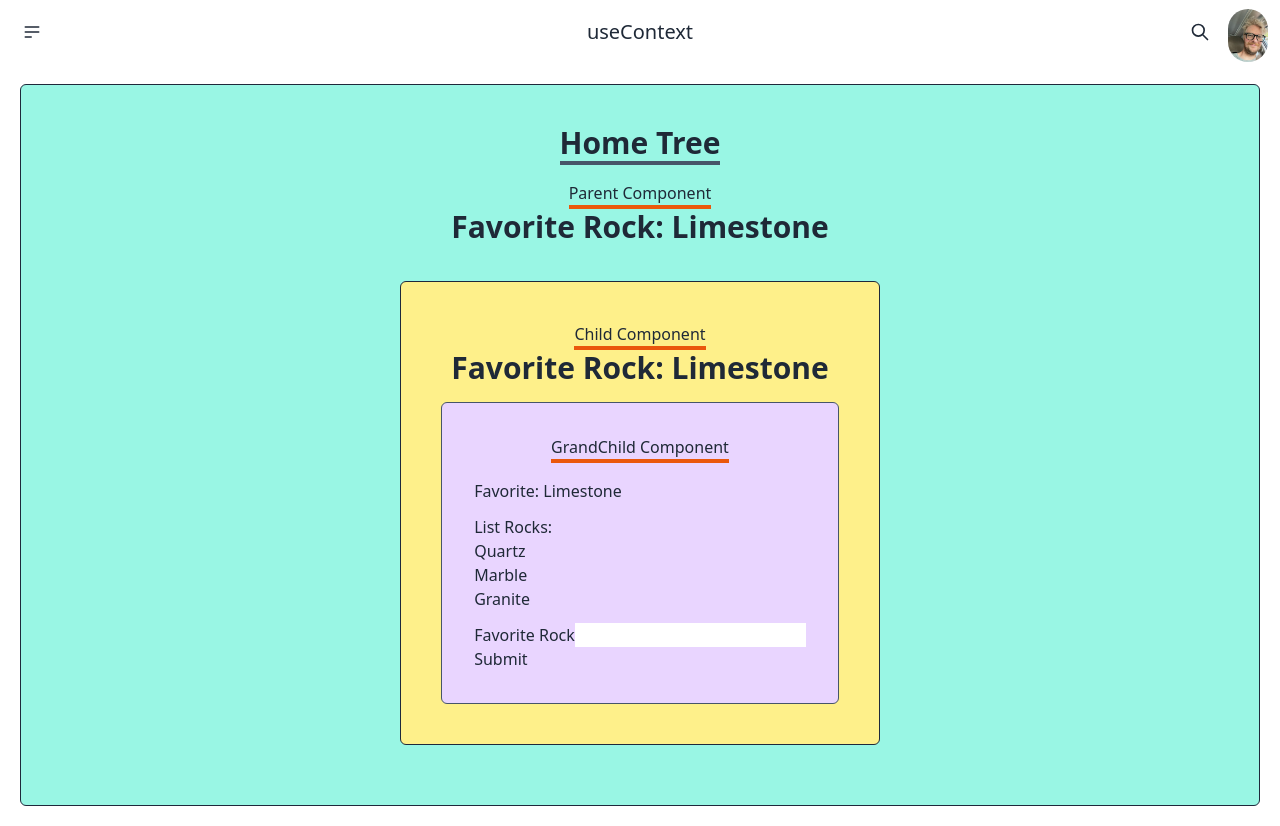
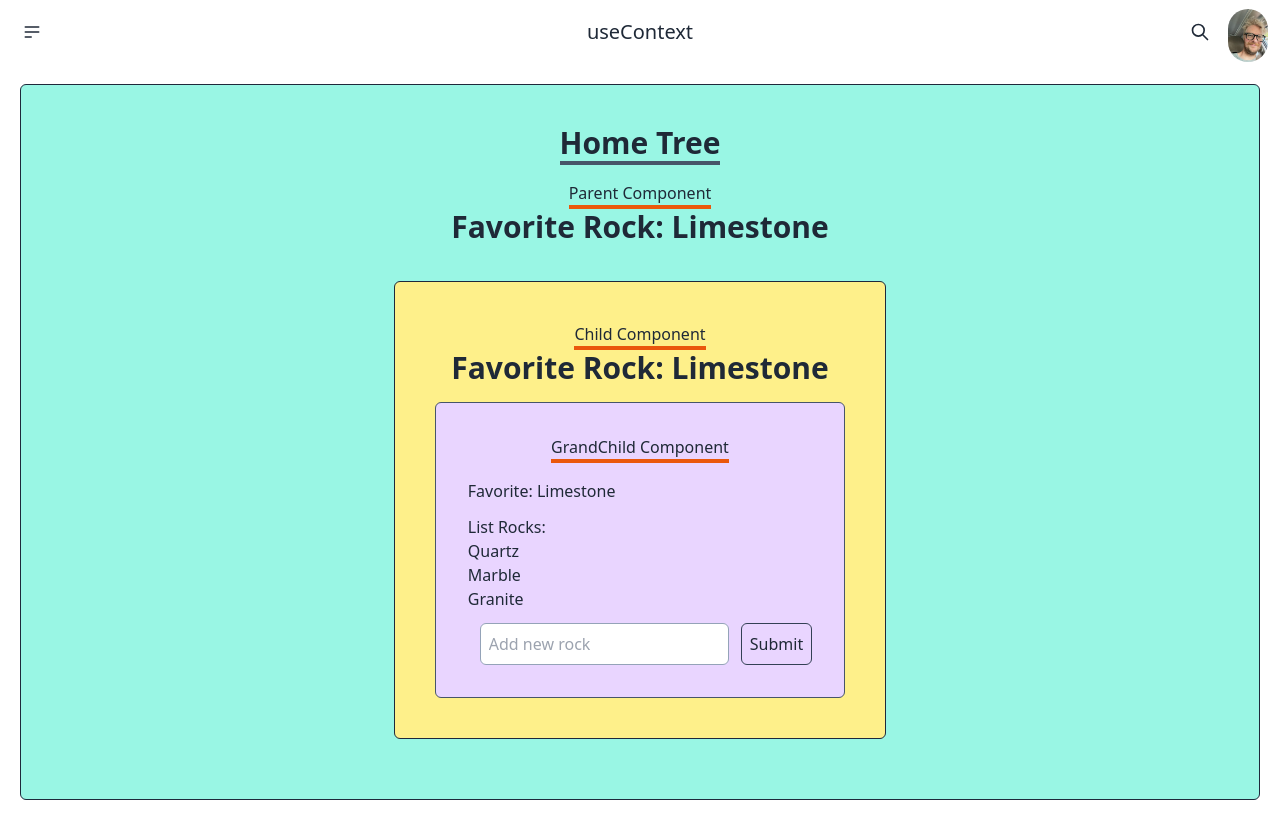
Before and after one commit to krsnamara/usecontext-nextjs, a Next.js app: page / in a window 1280 px wide. Built offline with nearby package versions, Linux system fonts and the light colour scheme.

Commit message:
staging for branch split

```diff
--- a/app/Context/store.tsx
+++ b/app/Context/store.tsx
@@ -7,6 +7,10 @@ import {
   SetStateAction,
   useState,
 } from 'react'
+
+type Stone = {
+  rock: string
+}
 
 type DataType = {
   rock: string
--- a/components/GrandChild.tsx
+++ b/components/GrandChild.tsx
@@ -2,7 +2,6 @@
 
 import { useEffect } from 'react'
 import { useGlobalContext } from '@/app/context/store'
-import Form from './Form'
 
 export default function GrandChild() {
   const { rock, setRock, data, setData } = useGlobalContext()
@@ -12,12 +11,11 @@ export default function GrandChild() {
     setData([{ rock: 'Quartz' }, { rock: 'Marble' }, { rock: 'Granite' }])
   }, [setData, setRock])
 
-  const handleSubmit = (e: {
-    preventDefault: () => void
-    target: { value: any }
-  }) => {
+  const handleSubmit = (e) => {
     e.preventDefault()
-    setData([...data, { rock: e.target.value }])
+    const newRock = e.target.rock.value
+    setData([...data, { rock: newRock }])
+    e.target.rock.value = ''
   }
 
   return (
@@ -33,7 +31,22 @@ export default function GrandChild() {
             ))}
           </ul>
         </div>
-        <Form />
+        <form className="flex items-center gap-3" onSubmit={handleSubmit}>
+          <label htmlFor="#rock"></label>
+          <input
+            className="border border-slate-400 rounded-md p-2 outline-none focus:border-slate-700"
+            placeholder="Add new rock"
+            type={'text'}
+            id="rock"
+            name="rock"
+          />
+          <button
+            className="border border-slate-700 w-auto h-auto rounded-md hover:bg-yellow-200 hover:text-slate-700 p-2"
+            type="submit"
+          >
+            Submit
+          </button>
+        </form>
       </main>
     </div>
   )
```
